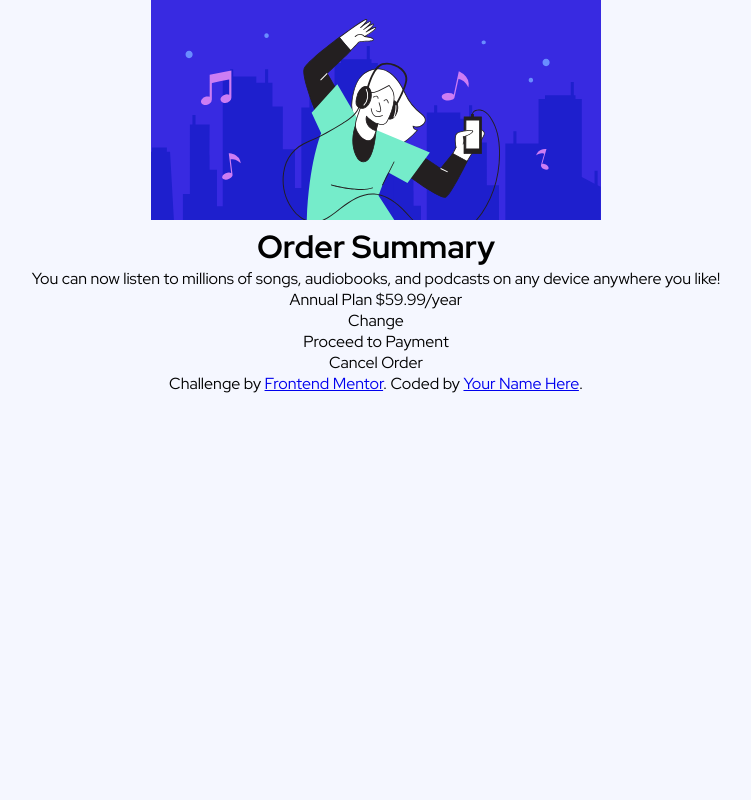
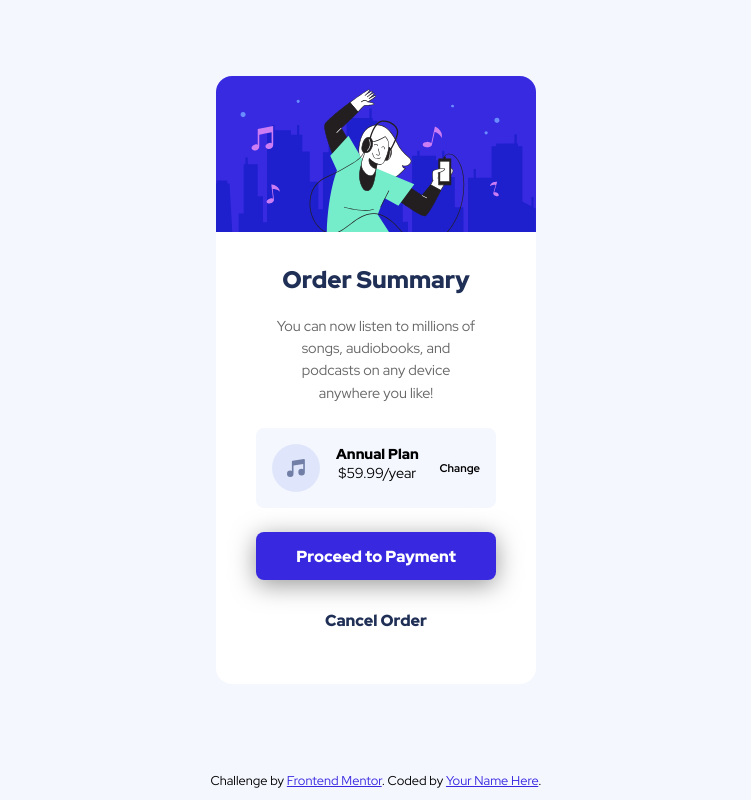
Before and after one commit to IrisKerr/order-summary-component-main, a plain HTML site: page order-summary-component-main/index.html in a window 1280 px wide. Shown: the whole page, without its empty margins (264-1015 px from the left). Drawn offline with Linux system fonts and the light colour scheme.

Commit message:
css desktop view

```diff
--- a/order-summary-component-main/index.html
+++ b/order-summary-component-main/index.html
@@ -27,9 +27,14 @@
           device anywhere you like!</p>
 
         <div class="order-pricing">
-          <div class="icon"></div>
-          <div class="order-details">Annual Plan
-            <span>$59.99/year</span></div>
+
+          <div class="order-details">
+            <img src="./images/icon-music.svg" alt="icon-music">
+            <div class="order-details-plan">
+              <span id="plan">Annual Plan</span>
+              <span id="price">$59.99/year</span></div>
+          </div>
+
           <div class="order-change">Change</div>
 
         </div>
--- a/order-summary-component-main/style.css
+++ b/order-summary-component-main/style.css
@@ -22,3 +22,136 @@ body {
   text-align: center;
   background: var(--very-pale-blue);
 }
+
+.container {
+  height: 95vh;
+  width: 100%;
+  margin: 0 auto;
+  display: flex;
+  align-items: center;
+  justify-content: center;
+}
+
+.order-container {
+  max-width: 25%;
+  min-height: 80%;
+  margin: auto;
+  border-radius: 1em;
+  background: white;
+}
+
+.order-image img {
+  min-height: 20%;
+  width: 100%;
+  display: block;
+  margin: auto;
+  border-radius: 1em 1em 0 0;
+}
+
+.order-content {
+  height: 75%;
+  width: 100%;
+  padding: 2rem 2.5rem;
+}
+
+.order-title {
+  font-size: 1.5rem;
+  font-weight: 900;
+  color: var(--dark-blue);
+}
+
+.order-description {
+  margin: 1.2rem;
+  font-size: 0.9rem;
+  color: rgb(102, 102, 102);
+  line-height: 1.4rem;
+}
+
+
+
+.order-pricing {
+  display: flex;
+  justify-content: space-between;
+  align-items: center;
+  background-color: var(--very-pale-blue);
+  padding: 1rem;
+  margin: 1.5rem auto;
+  border-radius: 0.5rem;
+  font-size: 0.9rem;
+}
+
+.order-details {
+  display: flex;
+
+}
+
+.order-details img {
+  margin-right: 1rem;
+}
+
+.order-details span {
+  display: block;
+
+}
+
+#plan {
+  font-weight: 800;
+}
+
+.order-change {
+  font-weight: 600;
+  font-size: 0.7rem;
+}
+
+.order-change:hover {
+  color: var(--desaturated-blue);
+  cursor: pointer;
+}
+
+
+.order-payment {
+  background-color: var(--bright-blue);
+  color: white;
+  border-radius: 0.5em;
+  height: 3em;
+  font-weight: 900;
+  box-shadow: 0px 5px 25px rgba(128, 128, 128, 0.8);
+  display: flex;
+  align-items: center;
+  justify-content: center;
+}
+
+.order-payment:hover {
+  background-color: var(--desaturated-blue);
+  cursor: pointer;
+}
+
+.order-cancel {
+  height: 3em;
+  color: var(--dark-blue);
+  font-weight: 900;
+  display: flex;
+  align-items: center;
+  justify-content: center;
+  margin-top: 1rem;
+  cursor: pointer;
+}
+
+footer {
+  height: 5vh;
+  display: flex;
+  align-items: center;
+  justify-content: center;
+}
+
+p {
+  font-size: 1rem;
+}
+
+.attribution {
+  font-size: 0.8rem;
+}
+
+.attribution a {
+  color:var(--bright-blue);
+}
```
